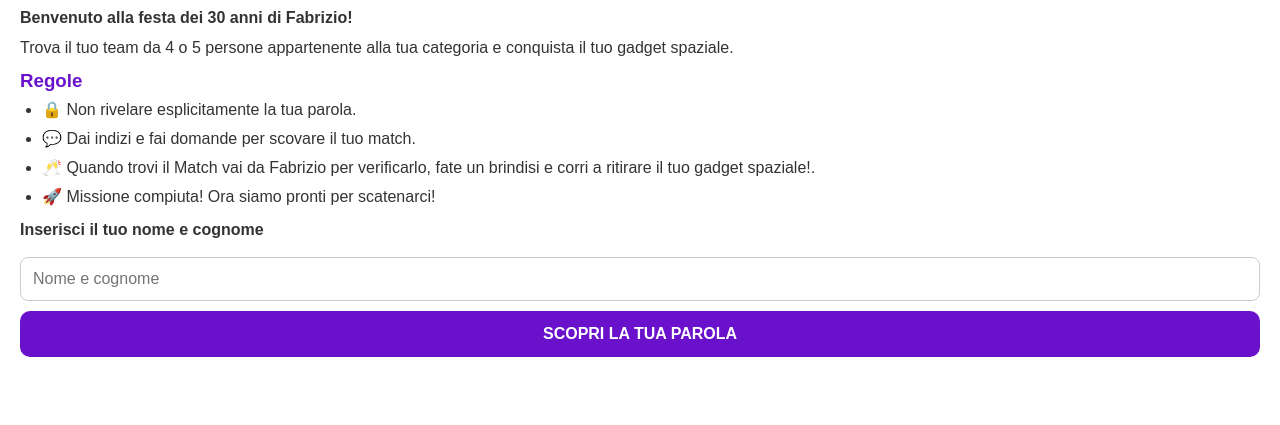
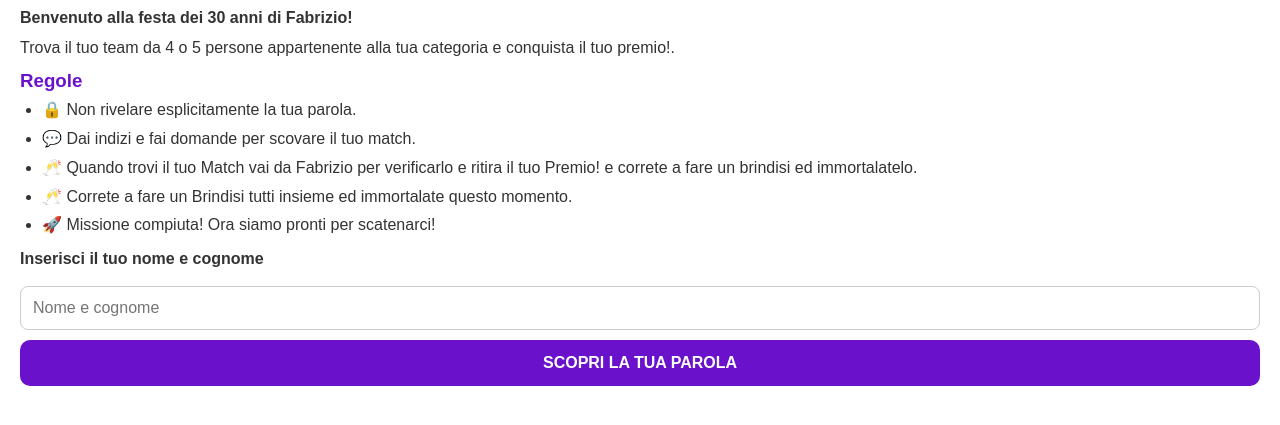
Before and after one commit to vitale-fabrizio-30/Festa30anniFabri, a plain HTML site: page index.html in a window 1280 px wide. Shown: the part 55-480 px from the top of the page. Drawn offline with Linux system fonts and the light colour scheme.

Commit message:
Update event instructions and prize details

```diff
--- a/index.html
+++ b/index.html
@@ -26,12 +26,13 @@ button{width:100%;padding:14px;margin-top:10px;background:#6a11cb;color:#fff;bor
 <div class="container">
 <h1>🎉 TROVA IL TUO MATCH 🎉</h1>
 <p><strong>Benvenuto alla festa dei 30 anni di Fabrizio!</strong></p>
-<p>Trova il tuo team da 4 o 5 persone appartenente alla tua categoria e conquista il tuo gadget spaziale.</p>
+<p>Trova il tuo team da 4 o 5 persone appartenente alla tua categoria e conquista il tuo premio!.</p>
 <h3>Regole</h3>
 <ul class="rules">
 <li>🔒 Non rivelare esplicitamente la tua parola.</li>
 <li>💬 Dai indizi e fai domande per scovare il tuo match.</li>
-<li>🥂 Quando trovi il Match vai da Fabrizio per verificarlo, fate un brindisi e corri a ritirare il tuo gadget spaziale!.</li>
+<li>🥂 Quando trovi il tuo Match vai da Fabrizio per verificarlo e ritira il tuo Premio! e correte a fare un brindisi ed immortalatelo.</li>
+<li>🥂 Correte a fare un Brindisi tutti insieme ed immortalate questo momento.</li>
 <li>🚀 Missione compiuta! Ora siamo pronti per scatenarci!</li>
 </ul>
 <form onsubmit="showWord();return false;">
```
